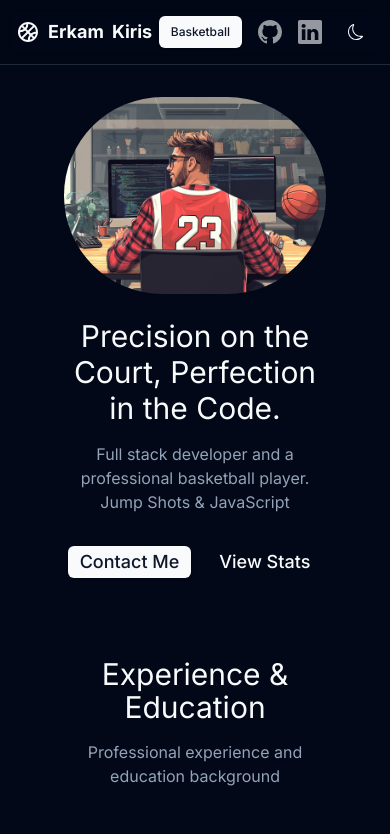
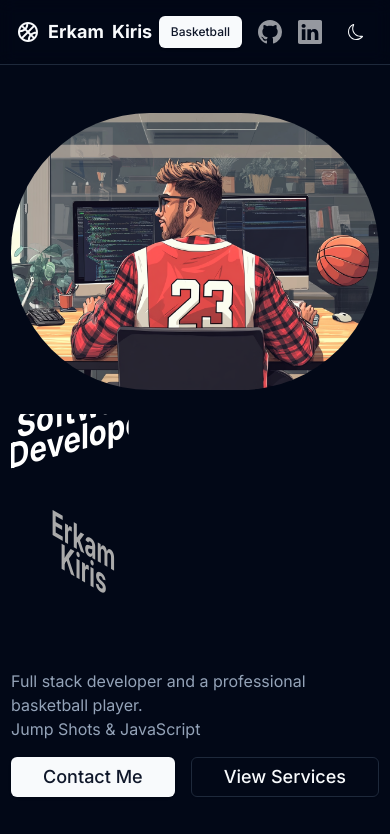
Before and after one commit to erkamkrs/portfolio-website, a Next.js app: page / in a window 390 px wide. Shown: the top 834 px of the page. Built offline with nearby package versions, Linux system fonts and the light colour scheme.

Commit message:
feat(hero): implement GSAP animations for enhanced visual effects

```diff
--- a/components/developer/hero.tsx
+++ b/components/developer/hero.tsx
@@ -1,80 +1,115 @@
-import React from 'react';
+"use client"
+import React, { useEffect } from 'react';
 import Image from 'next/image';
 import DeveloperImg from '@/public/developer.jpg';
 import Link from 'next/link';
 import { Button } from '@/components/ui/button';
 import { FadeIn } from '@/components/ui/fadeIn';
-
+import { gsap } from 'gsap';
 
 export default function Hero() {
+    useEffect(() => {
+        const tl = gsap.timeline({
+            defaults: {
+                duration: 2,
+                yoyo: true,
+                ease: 'power2.inOut'
+            }
+        });
+
+        tl.fromTo('.left, .right', {
+            skewY: (i) => [-30, 15][i],
+            scaleX: (i) => [0.6, 0.85][i],
+            x: 200
+        }, {
+            skewY: (i) => [-15, 30][i],
+            scaleX: (i) => [0.85, 0.6][i],
+            x: -200
+        }).play(0.5);
+
+        const tl2 = gsap.timeline();
+
+        document.querySelectorAll('text').forEach((t, i) => {
+            tl2.add(
+                gsap.fromTo(t, {
+                    xPercent: -100,
+                    x: 700
+                }, {
+                    duration: 1,
+                    xPercent: 0,
+                    x: 575,
+                    ease: 'sine.inOut'
+                }), i % 3 * 0.2
+            );
+        });
+
+        window.onpointermove = (e) => {
+            tl.pause();
+            tl2.pause();
+            gsap.to([tl, tl2], {
+                duration: 2,
+                ease: 'power4',
+                progress: e.x / window.innerWidth
+            });
+        };
+    }, []);
+
     return (
         <div className="flex flex-col gap-16 pb-8">
-            {/* Hero Desktop Section */}
-            <section className="min-h-[calc(100vh-4rem)] flex items-center hidden lg:flex">
+            <section className="min-h-[calc(100vh-4rem)] flex items-center justify-center">
                 <FadeIn>
-                    <div className="container flex flex-col lg:flex-row items-center gap-6 py-8">
-                        <div className="flex flex-col items-center lg:items-start text-center lg:text-left lg:w-1/2 ">
-                            <h1 className="font-heading text-3xl sm:text-3xl md:text-4xl xl:text-5xl 2xl:text-6xl">
-                                Precision on the Court, Perfection in the Code.
-                            </h1>
-                            <p className="mt-4 text-muted-foreground sm:text-lg xl:text-xl ">
-                                Full stack developer and a professional basketball player.<br />
-                                Jump Shots & JavaScript
-                            </p>
-                            <div className="mt-8 space-x-4">
-                                <Button asChild size="lg" className="text-lg">
-                                    <Link href="#contact">Contact Me</Link>
-                                </Button>
-                                <Button asChild size="lg" variant="outline" className="text-lg">
-                                    <Link href="#services">View Services</Link>
-                                </Button>
-                            </div>
-                        </div>
-                        <div className="lg:w-1/2">
+                    <div className="relative w-full flex flex-col lg:flex-row items-center gap-6 py-8">
+                        <div className="w-full flex justify-center">
                             <Image
                                 src={DeveloperImg}
                                 alt="Hero"
                                 width={900}
                                 height={600}
-                                className="rounded-full object-cover w-full"
+                                className="rounded-full object-cover w-full max-w-lg"
                                 priority
                             />
                         </div>
-                    </div>
-                </FadeIn>
-            </section>
+                        <div className="lg:w-1/2 flex justify-center">
+                            <div className="flex flex-col gap-4">
+                                <svg viewBox="0 0 1280 720" className="w-full max-w-lg">
+                                    <mask id="maskLeft">
+                                        <rect x="-40%" width="100%" height="100%" fill="#fff" />
+                                    </mask>
+                                    <mask id="maskRight">
+                                        <rect x="30%" width="100%" height="100%" fill="#fff" />
+                                    </mask>
+                                    <g fontSize="120" className="text-white font-bold">
+                                        <g mask="url(#maskLeft)" fill="#fff" className="left">
+                                            <text x="0" y="220" textAnchor="middle">Software </text>
+                                            <text x="0" y="320" textAnchor="middle">Developer</text>
+                                        </g>
+                                        <g mask="url(#maskRight)" fill="#aaa" className="right">
+                                            <text x="180" y="220" textAnchor="middle">Erkam</text>
+                                            <text x="180" y="320" textAnchor="middle">Kiris</text>
+                                        </g>
+                                    </g>
 
-            {/* Hero Mobile Section */}
-            <section className="my-4 flex items-center lg:hidden">
-                <FadeIn>
-                    <div className="container flex flex-col items-center gap-2 ">
-                        <div className="w-full py-4">
-                            <Image
-                                src={DeveloperImg}
-                                alt="Hero"
-                                width={900}
-                                height={600}
-                                className="rounded-full object-cover w-full"
-                                priority
-                            />
-                        </div>
-                        <div className="flex flex-col items-center text-center">
-                            <h1 className="font-heading text-3xl sm:text-3xl md:text-4xl">
-                                Precision on the Court, Perfection in the Code.
-                            </h1>
-                            <p className="mt-4 text-muted-foreground sm:text-lg">
-                                Full stack developer and a professional basketball player.<br />
-                                Jump Shots & JavaScript
-                            </p>
-                            <div className="flex flex-row mt-8 space-x-4">
-                                <Button asChild size="sm" className="text-lg">
-                                    <Link href="#contact">Contact Me</Link>
-                                </Button>
-                                <Button asChild size="sm" variant="ghost" className="text-lg">
-                                    <Link href="#stats">View Stats</Link>
-                                </Button>
+                                </svg>
+                                <div className="flex gap-4">
+                                    <div className="mt-8 flex flex-col justify-center space-y-4">
+
+                                        <p className="text-muted-foreground sm:text-lg xl:text-xl">
+                                            Full stack developer and a professional basketball player.<br />
+                                            Jump Shots & JavaScript
+                                        </p>
+                                        <div className="flex flex-row gap-4">
+                                        <Button asChild size="lg" className="text-lg">
+                                            <Link href="#contact">Contact Me</Link>
+                                        </Button>
+                                        <Button asChild size="lg" variant="outline" className="text-lg">
+                                            <Link href="#services">View Services</Link>
+                                        </Button>
+                                        </div>
+                                    </div>
+                                </div>
                             </div>
                         </div>
+
                     </div>
                 </FadeIn>
             </section>
```
